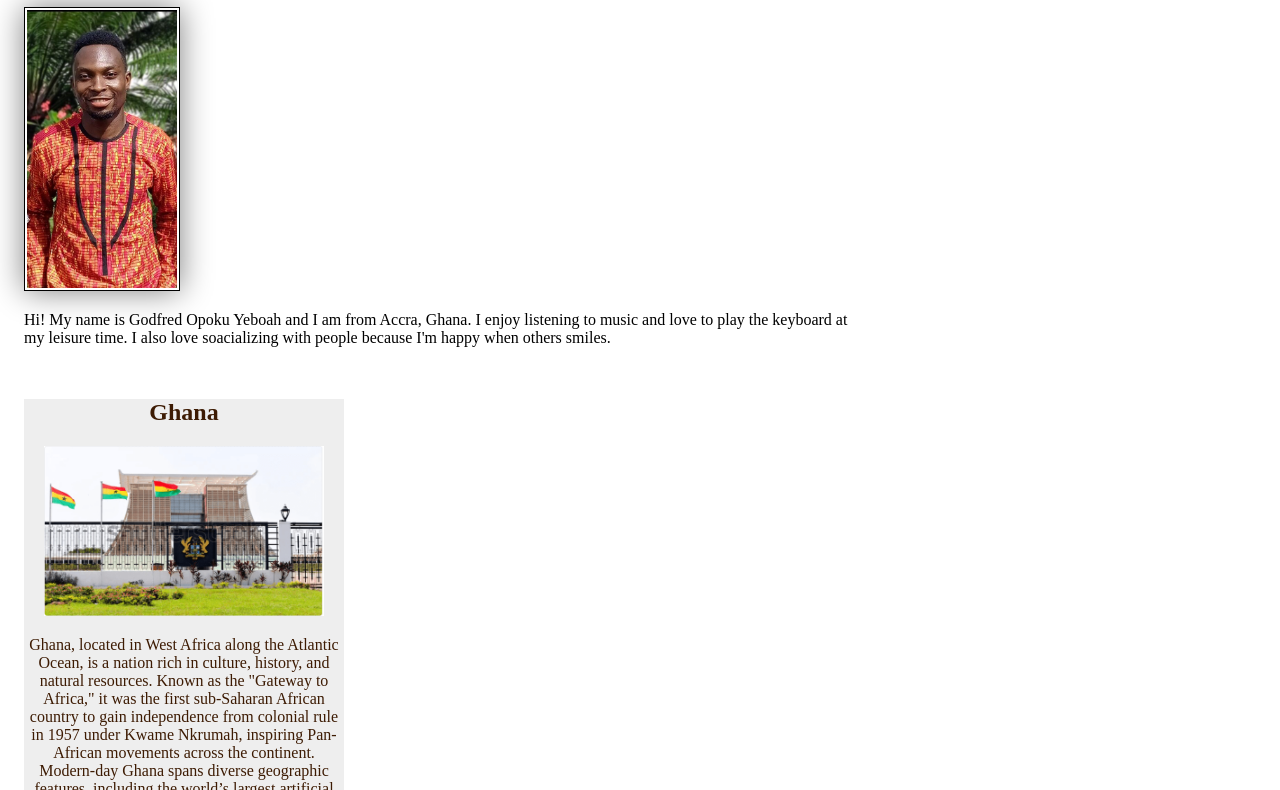
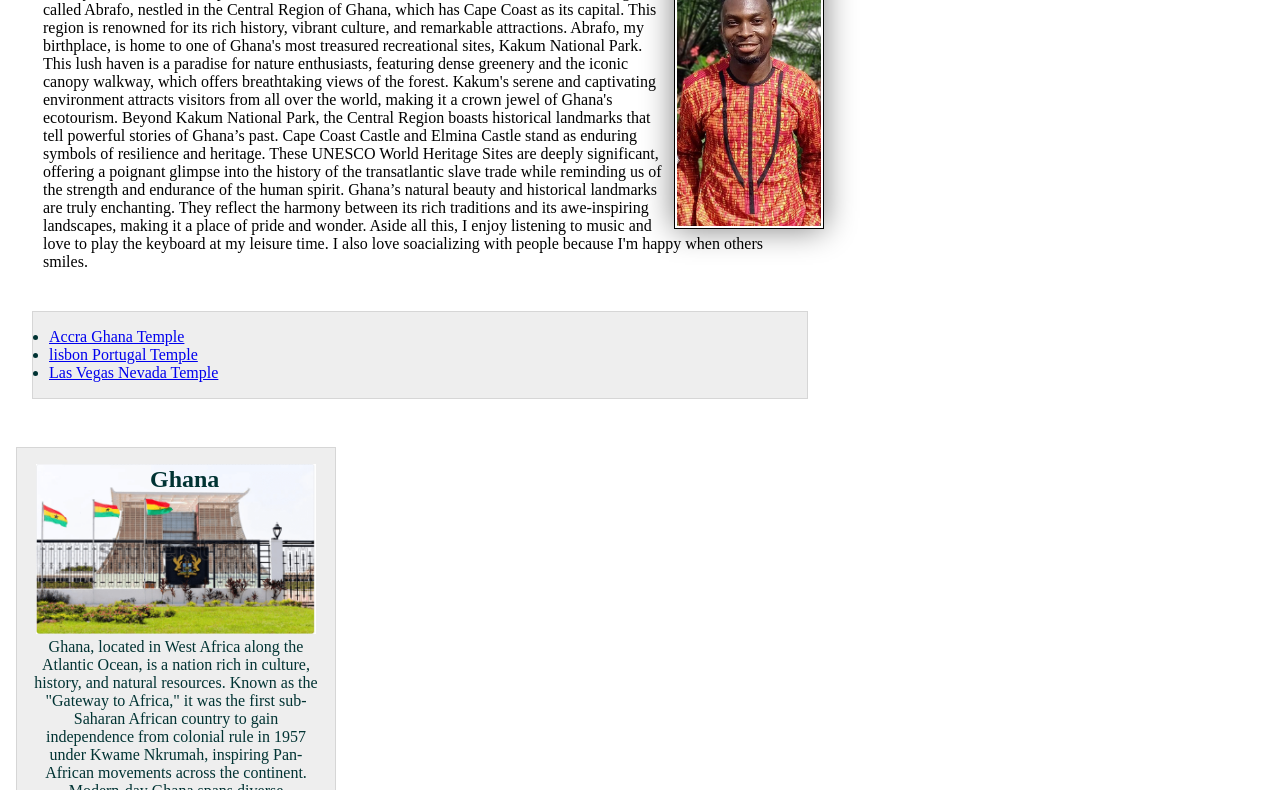
Before and after one commit to godfredyeboah/wdd130, a plain HTML site: page index.html in a window 1280 px wide. Shown: the part 349-1139 px from the top of the page. Drawn offline with Linux system fonts and the light colour scheme.

Commit message:
class selectors

```diff
--- a/index.html
+++ b/index.html
@@ -20,12 +20,28 @@
     <main>
         <h1>Godfred Opoku Yeboah | WDD 130</h1>
         <img src="images/profile.jpg" alt="Hello, I'm Godfred Opoku Yeboah" width="200">
-        <p>Hi! My name is Godfred Opoku Yeboah and I am from Accra, Ghana. I enjoy listening
-            to music and love to play the keyboard at my leisure time. I also love soacializing with
+        <p>Hi! My name is Godfred Opoku Yeboah and I am from Accra, Ghana. I was born in a village called Abrafo, nestled in the Central Region of Ghana, which has Cape Coast as its capital. This region is renowned for its rich history, vibrant culture, and remarkable attractions.
+
+            Abrafo, my birthplace, is home to one of Ghana's most treasured recreational sites, Kakum National Park.
+            This lush haven is a paradise for nature enthusiasts, featuring dense greenery and the iconic canopy walkway,
+            which offers breathtaking views of the forest.
+            Kakum's serene and captivating environment attracts visitors from all over the world, making it a crown jewel of Ghana's ecotourism.
+
+            Beyond Kakum National Park, the Central Region boasts historical landmarks that tell powerful stories of Ghana’s past. Cape Coast Castle and Elmina Castle stand as enduring symbols of resilience and heritage. These UNESCO World Heritage Sites are deeply significant, offering a poignant glimpse into the history of the transatlantic slave trade while reminding us of the strength and endurance of the human spirit.
+
+            Ghana’s natural beauty and historical landmarks are truly enchanting.
+            They reflect the harmony between its rich traditions and its awe-inspiring landscapes, making it a place of pride and wonder. Aside all this,
+
+             I enjoy listening to music and love to play the keyboard at my leisure time. I also love soacializing with
             people because I'm happy when others smiles.
         </p>
+        <ul class="box">
+            <li><a href="https://www.churchofjesuschrist.org/temples/details/accra-ghana-temple?lang=eng" target="_blank">Accra Ghana Temple</a></li>
+            <li><a href="https://www.churchofjesuschrist.org/temples/details/lisbon-portugal-temple?lang=eng" target="_blank">lisbon Portugal Temple</a></li>
+            <li><a href="https://www.churchofjesuschrist.org/temples/details/las-vegas-nevada-temple?lang=eng" target="_blank">Las Vegas Nevada Temple</a></li>
+        </ul>
     </main>
-    <aside>
+    <aside class="box">
         <h2>Ghana</h2>
         <img src="images/ghana.png" alt="Ghana jublee house">
         <p>Ghana, located in West Africa along the Atlantic Ocean, is a nation rich in culture, history, and natural resources. Known as the "Gateway to Africa," it was the first sub-Saharan African country to gain independence from colonial rule in 1957 under Kwame Nkrumah, inspiring Pan-African movements across the continent.
--- a/styles/styles.css
+++ b/styles/styles.css
@@ -1,3 +1,9 @@
+* {
+    margin: 0;
+    padding: 0;
+    box-sizing: border-box;
+}
+
 :root {
     --heading-background-color: #f06;
     --heading-text-color: #333;
@@ -30,10 +36,11 @@ main img {
     border: 1px solid black;
     padding: 2px;
     box-shadow: 0 0 30px gray;
+    float: right;
 }
 
 p {
-    padding: 0;
+    padding: 0px;
     font: var(--heading-font);
 }
 
@@ -42,13 +49,12 @@ main {
     padding: var(--padding);
 }
 
+main p {
+    padding: 1.5rem;
+    margin: 3px;
+}
 aside {
     width: 20rem;
-    margin: 1rem;
-    border: 1px;
-    padding: 10px solid rgba(0, 0, 0, 0.2); /* 1 */
-    background-color: #eee;
-    color: rgb(61, 27, 3);
     text-align: center;
 }
 
@@ -57,8 +63,24 @@ aside img {
     height: auto;
 }
 
+aside h2 {
+    position: absolute;
+    top: 815px;
+    left: 150px;
+}
+
 footer {
     margin-top: 15px;
     border-top: 1px solid #000;
     text-align: center;
 }
+
+/* Class Selectors */
+
+.box {
+    margin: 1rem;
+    border: 1px solid rgb(0 0 0 / 0.1);
+    padding: 1rem;
+    background-color: #eee;
+    color: #033;
+}
```
